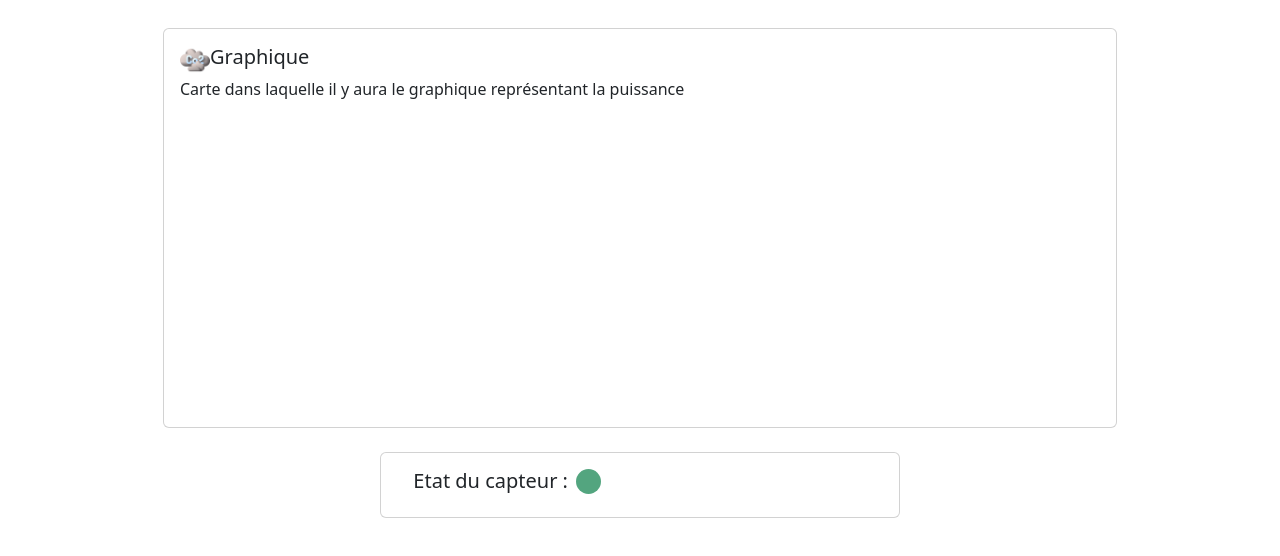
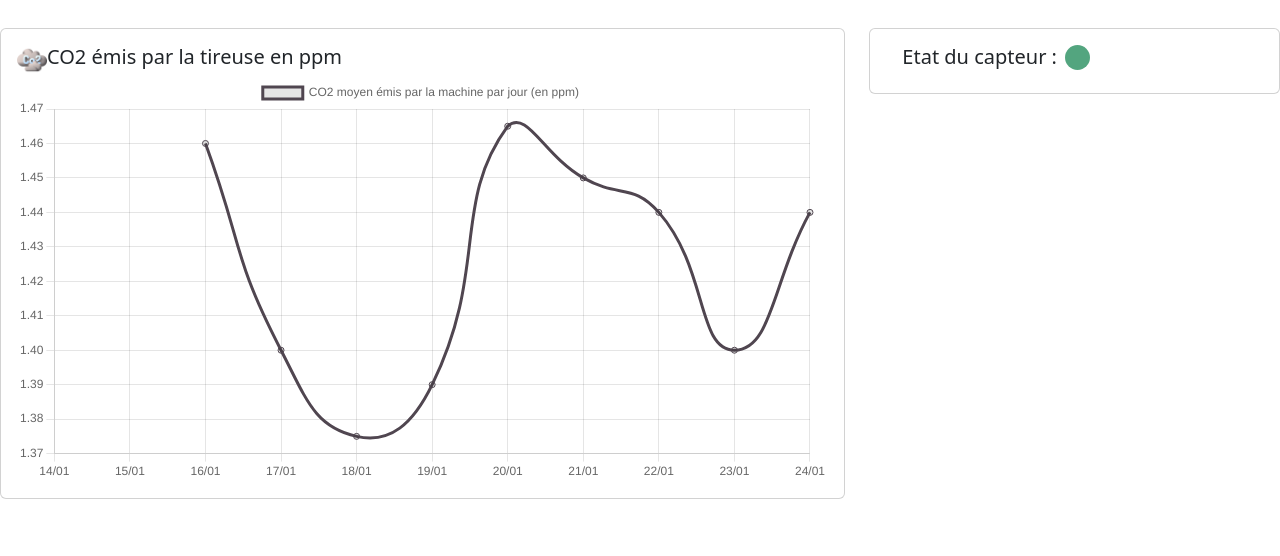
Before and after one commit to nicolaspoda/SAE-ALT-S3-Dev-22-23-STDS-3B-Equipe-6, a website: page Sprint1/codeV2/src/detailDonnees/co2.html in a window 1280 px wide. Shown: the part 106-662 px from the top of the page. Drawn offline with nearby package versions, Linux system fonts and the light colour scheme; no server answers; files whose address does not match are found by name.

Commit message:
Réorganisation des cards pour les détails de données et ajout du CO2

```diff
--- a/Sprint1/codeV2/src/detailDonnees/co2.html
+++ b/Sprint1/codeV2/src/detailDonnees/co2.html
@@ -1,17 +1,24 @@
 <!doctype html>
 <html lang="fr">
+
 <head>
   <meta charset="utf-8">
   <meta name="viewport" content="width=device-width, initial-scale=1">
-    <title>STDS - Puissance</title>
-    <link href="https://cdn.jsdelivr.net/npm/bootstrap@5.3.0-alpha1/dist/css/bootstrap.min.css" rel="stylesheet" integrity="sha384-GLhlTQ8iRABdZLl6O3oVMWSktQOp6b7In1Zl3/Jr59b6EGGoI1aFkw7cmDA6j6gD" crossorigin="anonymous">
+  <title>STDS - CO2</title>
+  <link href="https://cdn.jsdelivr.net/npm/bootstrap@5.3.0-alpha1/dist/css/bootstrap.min.css" rel="stylesheet"
+    integrity="sha384-GLhlTQ8iRABdZLl6O3oVMWSktQOp6b7In1Zl3/Jr59b6EGGoI1aFkw7cmDA6j6gD" crossorigin="anonymous">
   <link rel="stylesheet" type="text/css" href="../style.css">
+  <script src="https://cdnjs.cloudflare.com/ajax/libs/Chart.js/4.2.0/chart.umd.js"
+    integrity="sha512-B51MzT4ksAo6Y0TcUpmvZnchoPYfIcHadIaFqV5OR5JAh6dneYAeYT1xIlaNHhhFAALd5FLDTWNt/fkxhwE/oQ=="
+    crossorigin="anonymous" referrerpolicy="no-referrer"></script>
 </head>
+
 <body class="overflow-x-hidden">
   <nav class="navbar navbar-expand-lg bg-body-tertiary">
     <div class="container-fluid">
       <a class="navbar-brand" href="../index.html">STDS</a>
-          <button class="navbar-toggler" type="button" data-bs-toggle="collapse" data-bs-target="#navbarSupportedContent" aria-controls="navbarSupportedContent" aria-expanded="false" aria-label="Toggle navigation">
+      <button class="navbar-toggler" type="button" data-bs-toggle="collapse" data-bs-target="#navbarSupportedContent"
+        aria-controls="navbarSupportedContent" aria-expanded="false" aria-label="Toggle navigation">
         <span class="navbar-toggler-icon"></span>
       </button>
       <div class="collapse navbar-collapse" id="navbarSupportedContent">
@@ -24,11 +31,17 @@
               Maintenance
             </a>
             <ul class="dropdown-menu">
-                    <li class="d-inline-flex"><a class="dropdown-item" href="../document/STDS_notice_utilisation.pdf" target="_blank">Notice d'utilisation<img src="../image/script.png" class="img-fluid icon-nav mt-1 position-absolute end-0 me-2" alt="file"></a></li>
+              <li class="d-inline-flex"><a class="dropdown-item" href="../document/STDS_notice_utilisation.pdf"
+                  target="_blank">Notice d'utilisation<img src="../image/script.png"
+                    class="img-fluid icon-nav mt-1 position-absolute end-0 me-2" alt="file"></a></li>
               </BR>
-                    <li class="d-inline-flex"><a class="dropdown-item" href="../document/manuel.pdf" target="_blank">Manuel de service<img src="../image/script.png" class="img-fluid icon-nav mt-1 position-absolute end-0 me-2" alt="file"></a></li>
+              <li class="d-inline-flex"><a class="dropdown-item" href="../document/manuel.pdf" target="_blank">Manuel de
+                  service<img src="../image/script.png" class="img-fluid icon-nav mt-1 position-absolute end-0 me-2"
+                    alt="file"></a></li>
 
-                    <li><hr class="dropdown-divider"></li>
+              <li>
+                <hr class="dropdown-divider">
+              </li>
 
               <li><a class="dropdown-item" href="../maintenance_preventive.html">Maintenance préventive</a></li>
               <li><a class="dropdown-item" href="../maintenance_curative.html">Maintenance curative</a></li>
@@ -43,16 +56,35 @@
   <div class="row justify-content-center mb-5">
     <h2 class="text-center text-decoration-underline mt-2">Co2 émis</h2>
 
-        <div class="col-sm-9 mt-4">
-            <div class="card" style="height: 25rem;">
+    <div class="col-sm-8 mt-4">
+      <div class="card">
         <div class="card-body">
           <img src="../image/co2.png" class="img-fluid icon float-start align-self-center" alt="temperature">
-                    <h5 class="card-title">Graphique</h5>
-                    <p class="card-text">Carte dans laquelle il y aura le graphique représentant la puissance</p>
+          <h5 class="card-title">CO2 émis par la tireuse en ppm</h5>
+          <canvas id="chartco2"></canvas>
+          <script>
+            let ctx = document.getElementById("chartco2");
+            let labels = ["14/01", "15/01", "16/01", "17/01", "18/01", "19/01", "20/01", "21/01", "22/01", "23/01", "24/01"];
+            let data = {
+              labels: labels,
+              datasets: [{
+                label: 'CO2 moyen émis par la machine par jour (en ppm) ',
+                data: [, , 1.46, 1.40, 1.375, 1.39, 1.465, 1.45, 1.44, 1.40, 1.44],
+                fill: false,
+                borderColor: 'rgb(80, 70, 80)',
+                tension: 0.5
+              }]
+            };
+            let config = {
+              type: 'line',
+              data: data,
+            };
+            let chartco2 = new Chart(ctx, config);
+          </script>
         </div>
       </div>
     </div>
-        <div class="col-sm-5 mt-4 align-self-center">
+    <div class="col-sm-4 mt-4 align-self-top">
       <div class="card">
         <div class="card-body d-inline-flex ms-3">
           <h5 class="card-title">Etat du capteur : </h5>
@@ -62,8 +94,13 @@
       </div>
     </div>
 
-    <script src="https://cdn.jsdelivr.net/npm/bootstrap@5.3.0-alpha1/dist/js/bootstrap.bundle.min.js" integrity="sha384-w76AqPfDkMBDXo30jS1Sgez6pr3x5MlQ1ZAGC+nuZB+EYdgRZgiwxhTBTkF7CXvN" crossorigin="anonymous"></script>
-    <script src="https://cdn.socket.io/4.5.4/socket.io.min.js" integrity="sha384-/KNQL8Nu5gCHLqwqfQjA689Hhoqgi2S84SNUxC3roTe4EhJ9AfLkp8QiQcU8AMzI" crossorigin="anonymous"></script>
+    <script src="https://cdn.jsdelivr.net/npm/bootstrap@5.3.0-alpha1/dist/js/bootstrap.bundle.min.js"
+      integrity="sha384-w76AqPfDkMBDXo30jS1Sgez6pr3x5MlQ1ZAGC+nuZB+EYdgRZgiwxhTBTkF7CXvN"
+      crossorigin="anonymous"></script>
+    <script src="https://cdn.socket.io/4.5.4/socket.io.min.js"
+      integrity="sha384-/KNQL8Nu5gCHLqwqfQjA689Hhoqgi2S84SNUxC3roTe4EhJ9AfLkp8QiQcU8AMzI"
+      crossorigin="anonymous"></script>
     <script type="text/javascript" src="front.js"></script>
 </body>
+
 </html>
```
Also changed, not shown: Sprint1/codeV2/src/detailDonnees/puissance.html (+3 -1 lines), Sprint1/codeV2/src/detailDonnees/quantite.html (+13 -12 lines), Sprint1/codeV2/src/detailDonnees/temperature.html (+18 -15 lines). Lines whose indentation alone changed are shown as unchanged.
